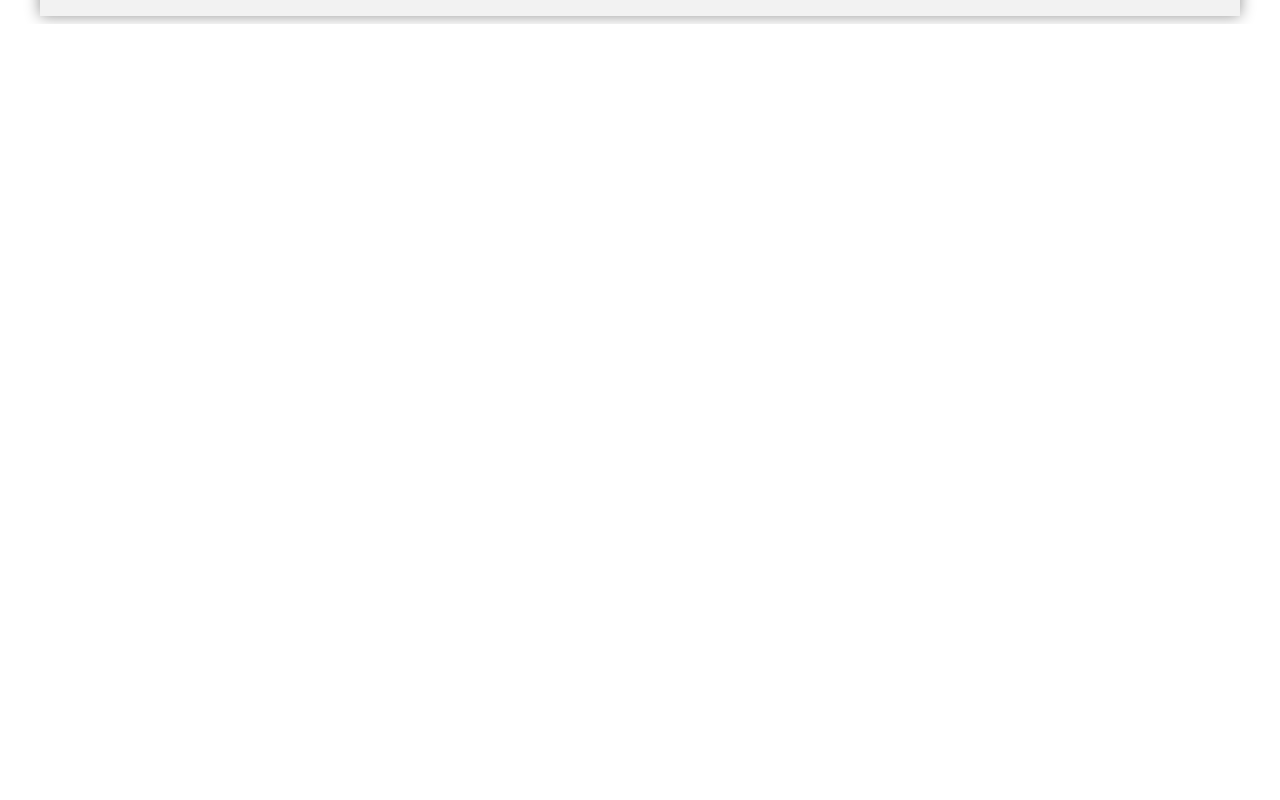
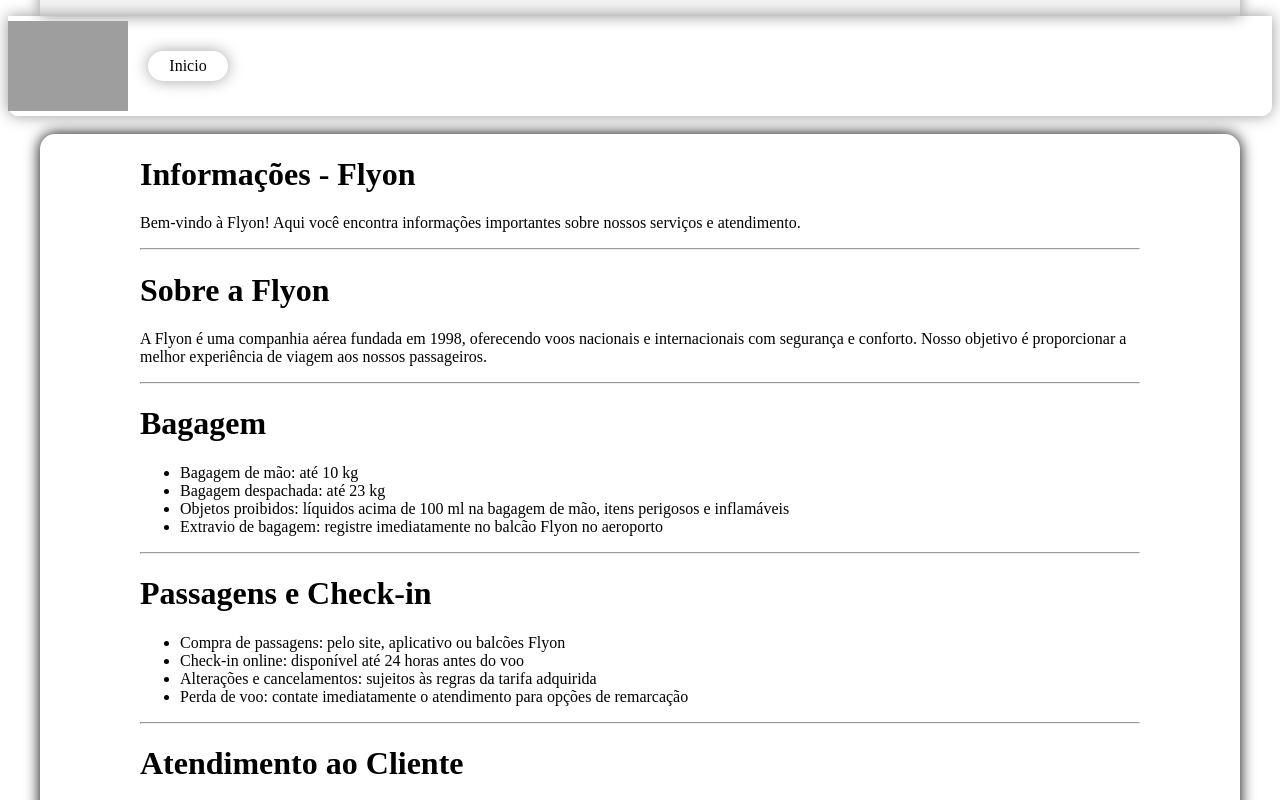
Before and after one commit to GuilhermeHenrike/Projeto_Bernardino, an Angular app: page / in a window 1280 px wide. Shown: the part 2680-3480 px from the top of the page. Before the commit the page ends 2704 px from the top, so only its background shows below. Built offline with nearby package versions, Linux system fonts and the light colour scheme; grey boxes are pictures that could not be loaded.

Commit message:
tela de informaçõs

```diff
--- a/src/app/app.component.html
+++ b/src/app/app.component.html
@@ -1,2 +1,3 @@
 <router-outlet></router-outlet>
 <app-rodape></app-rodape>
+<app-informacao></app-informacao>
--- a/src/app/app.component.ts
+++ b/src/app/app.component.ts
@@ -1,12 +1,13 @@
 import { Component } from '@angular/core';
 import { RouterOutlet } from '@angular/router';
 import { RodapeComponent } from './rodape/rodape.component';
-import { PoliticaCooksComponent } from './politica-cooks/politica-cooks.component';
+import { TelaAtendiComponent } from './tela-atendi/tela-atendi.component';
+import { InformacaoComponent } from './informacao/informacao.component';
 
 
 @Component({
   selector: 'app-root',
-  imports: [RouterOutlet, RodapeComponent, PoliticaCooksComponent],
+  imports: [RouterOutlet, RodapeComponent, InformacaoComponent],
   templateUrl: './app.component.html',
   styleUrl: './app.component.css'
 })
--- /dev/null
+++ b/src/app/informacao/informacao.component.css
@@ -0,0 +1,18 @@
+.caixa{
+    box-shadow: 0px 0px 15px black;
+    width: 1200px;
+    height: 950px;
+    display: flex;
+    margin-left: auto;
+    margin-right: auto;
+    border-radius: 15px;
+}
+
+.texto{
+    display: block;
+    height: 1100px;
+    width: 1000px;
+    margin-left: auto;
+    margin-right: auto;
+
+}
--- /dev/null
+++ b/src/app/informacao/informacao.component.html
@@ -0,0 +1,37 @@
+<app-header-alternativo></app-header-alternativo>
+<br>
+<div class="caixa">
+    <div class="texto">
+        <h1>Informações - Flyon</h1>
+        <p>Bem-vindo à Flyon!
+Aqui você encontra informações importantes sobre nossos serviços e atendimento.</p>
+<hr>
+<h1>Sobre a Flyon</h1>
+<p>A Flyon é uma companhia aérea fundada em 1998, oferecendo voos nacionais e internacionais com segurança e conforto. Nosso objetivo é proporcionar a melhor experiência de viagem aos nossos passageiros.</p>
+<hr>
+<h1>Bagagem</h1>
+<ul>
+    <li>Bagagem de mão: até 10 kg</li>
+    <li>Bagagem despachada: até 23 kg</li>
+    <li>Objetos proibidos: líquidos acima de 100 ml na bagagem de mão, itens perigosos e inflamáveis</li>
+    <li>Extravio de bagagem: registre imediatamente no balcão Flyon no aeroporto</li>
+</ul>
+    <hr>
+    <h1>Passagens e Check-in</h1>
+    <ul>
+        <li>Compra de passagens: pelo site, aplicativo ou balcões Flyon</li>
+        <li>Check-in online: disponível até 24 horas antes do voo</li>
+        <li>Alterações e cancelamentos: sujeitos às regras da tarifa adquirida</li>
+        <li>Perda de voo: contate imediatamente o atendimento para opções de remarcação</li>
+    </ul>
+    <hr>
+    <h1>Atendimento ao Cliente</h1>
+    <h3>
+        E-mail: atendimento&#64;flyon. <br>
+        Telefone: 0800 222 9988 <br>
+        Chat online: disponível no site e aplicativo <br>
+        Horário de atendimento: todos os dias, das 8h às 22h <br>
+    </h3>
+    </div>
+</div>
+<br>
--- /dev/null
+++ b/src/app/tela-atendi/tela-atendi.component.css
@@ -0,0 +1,18 @@
+.caixa{
+    box-shadow: 0px 0px 15px black;
+    width: 1200px;
+    height: 950px;
+    display: flex;
+    margin-left: auto;
+    margin-right: auto;
+    border-radius: 15px;
+}
+
+.texto{
+    display: block;
+    height: 1100px;
+    width: 1000px;
+    margin-left: auto;
+    margin-right: auto;
+
+}
```
Also changed, not shown: src/app/informacao/informacao.component.ts (added, +13 -0 lines), src/app/tela-atendi/tela-atendi.component.html (added, +49 -0 lines), src/app/tela-atendi/tela-atendi.component.ts (added, +13 -0 lines), 2 other files (tests, documents, lock files or other folders).
